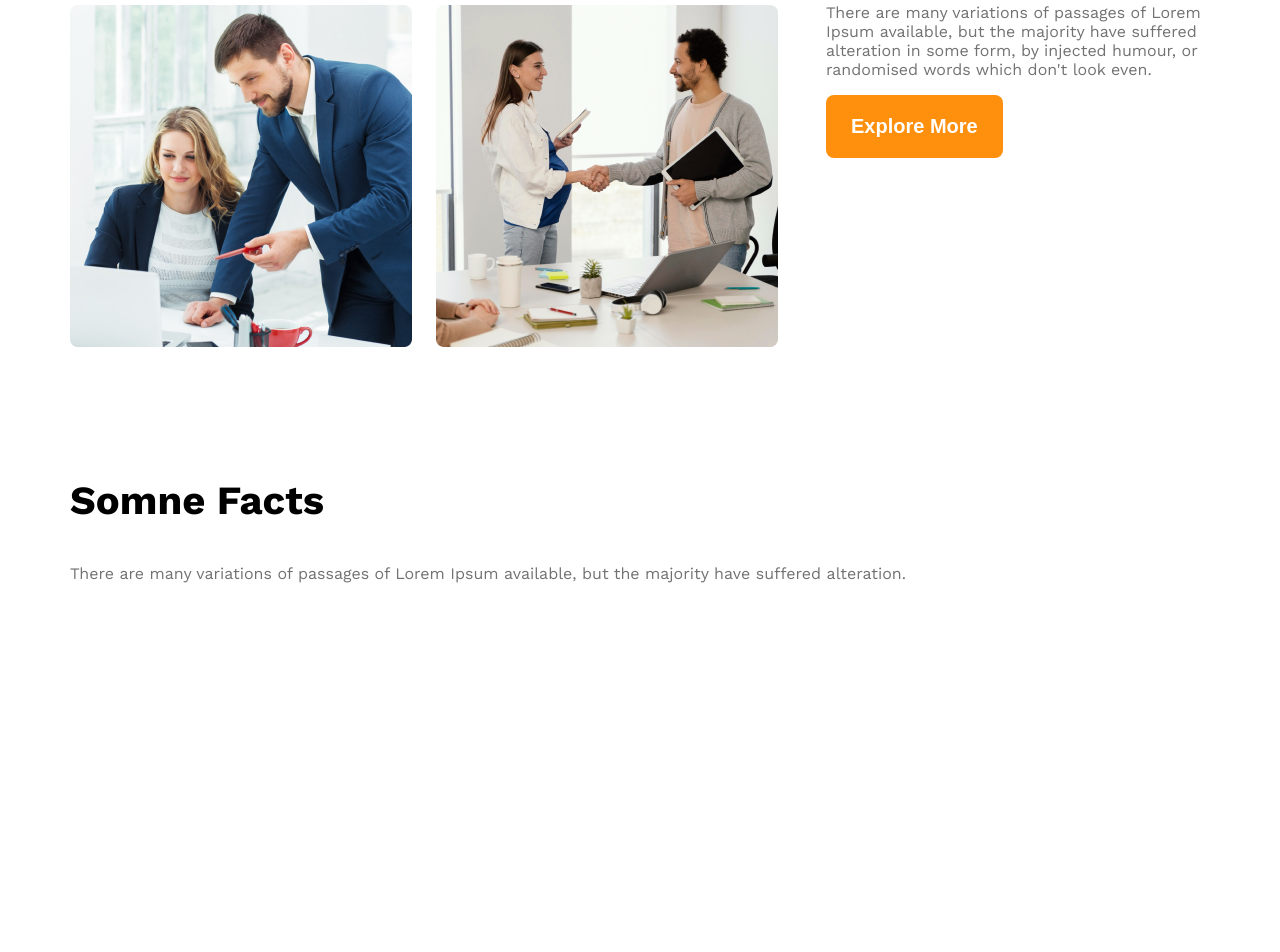
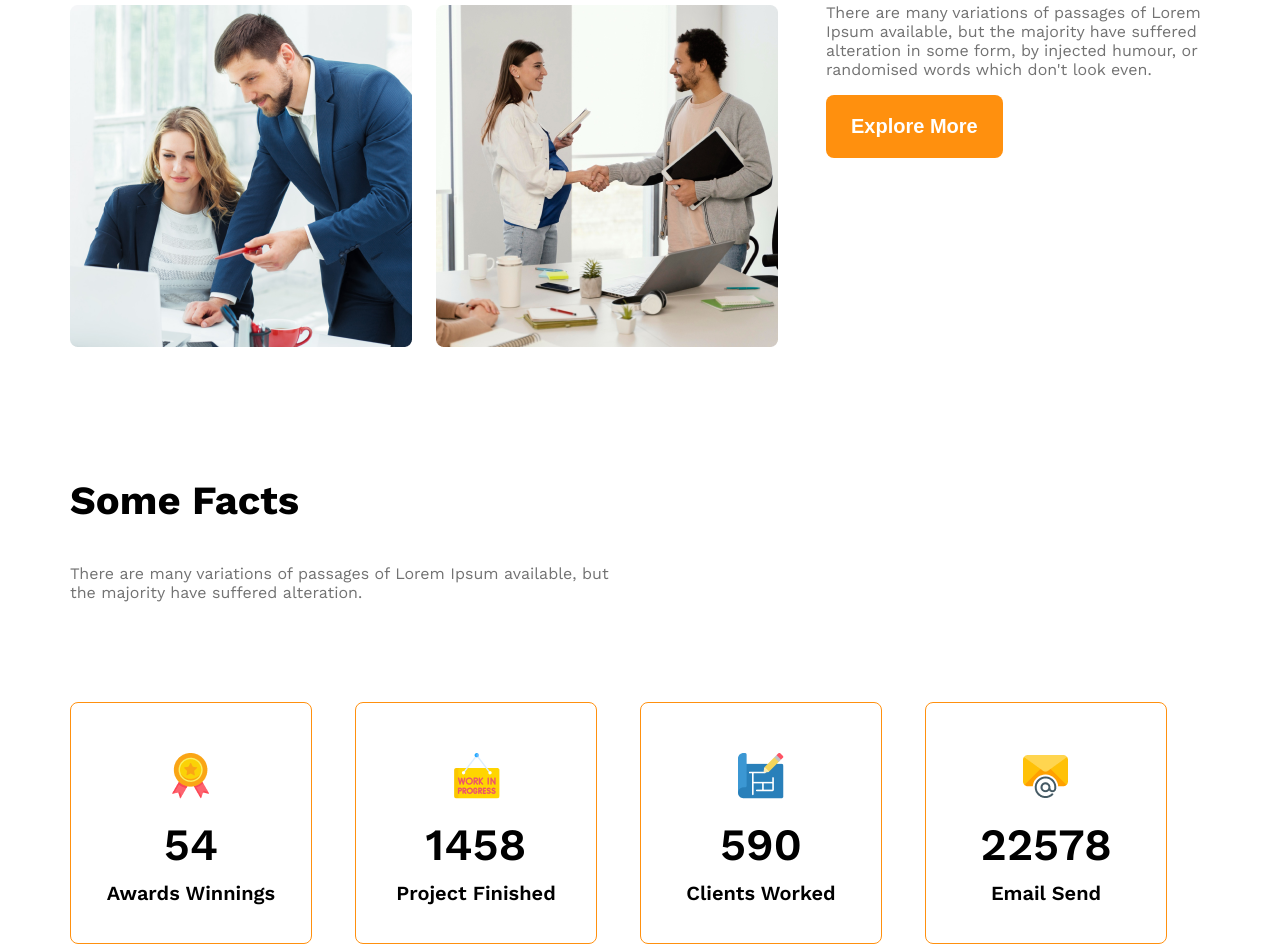
Before and after one commit to SubrotoChandaShuvo/g3-archetects-website, a plain HTML site: page index.html in a window 1280 px wide. Shown: the part 1675-2627 px from the top of the page. Before the commit the page ends 2439 px from the top, so only its background shows below. Drawn offline with nearby package versions, Linux system fonts and the light colour scheme.

Commit message:
added fact card option

```diff
--- a/index.html
+++ b/index.html
@@ -66,32 +66,40 @@
       <section class="features"></section>
       <!-- Some Facts section -->
       <section class="some-facts">
-        <h3 class="section-title">Somne Facts</h3>
-        <p class="text-light-gray">
+        <h3 class="section-title">Some Facts</h3>
+        <p class="text-light-gray fact-description">
           There are many variations of passages of Lorem Ipsum available, but
           the majority have suffered alteration.
         </p>
         <div class="facts-container">
           <!-- .fact*4>img.fact-icon+h4.fact-number+h5.fact-name -->
-          <div class="fact">
-            <img src="" alt="" class="fact-icon" />
-            <h4 class="fact-number"></h4>
-            <h5 class="fact-name"></h5>
+          <div class="fact display-flex">
+            <div>
+              <img src="images/icons/ribon.png" alt="" class="fact-icon" />
+              <h4 class="fact-number">54</h4>
+              <h5 class="fact-name">Awards Winnings</h5>
+            </div>
           </div>
-          <div class="fact">
-            <img src="" alt="" class="fact-icon" />
-            <h4 class="fact-number"></h4>
-            <h5 class="fact-name"></h5>
+          <div class="fact display-flex">
+            <div>
+              <img src="images/icons/customers.png" alt="" class="fact-icon" />
+              <h4 class="fact-number">1458</h4>
+              <h5 class="fact-name">Project Finished</h5>
+            </div>
           </div>
-          <div class="fact">
-            <img src="" alt="" class="fact-icon" />
-            <h4 class="fact-number"></h4>
-            <h5 class="fact-name"></h5>
+          <div class="fact display-flex">
+            <div>
+              <img src="images/icons/projects.png" alt="" class="fact-icon" />
+              <h4 class="fact-number">590</h4>
+              <h5 class="fact-name">Clients Worked</h5>
+            </div>
           </div>
-          <div class="fact">
-            <img src="" alt="" class="fact-icon" />
-            <h4 class="fact-number"></h4>
-            <h5 class="fact-name"></h5>
+          <div class="fact display-flex">
+            <div>
+              <img src="images/icons/email.png" alt="" class="fact-icon" />
+              <h4 class="fact-number">22578</h4>
+              <h5 class="fact-name">Email Send</h5>
+            </div>
           </div>
         </div>
       </section>
--- a/styles/architects.css
+++ b/styles/architects.css
@@ -82,7 +82,43 @@ main > section{
 .banner-image{
     width: 100%;
 }
-
+/* some fact related styles */
+.facts-container{
+    display: grid;
+    grid-template-columns: repeat(4, 1fr);
+    /* gap: 125px; */
+}
+.fact{
+    border: 1px solid #FF900E;
+    width: 240px;
+    height: 240px;
+    border-radius: 8px;
+    align-items: center;
+    justify-content: center;
+    text-align: center;
+    /* padding: 36px 50px; */
+}
+.fact-name{
+    font-size: 1.25rem;
+    font-weight: 600;
+    margin-top: 10px;
+}
+.fact-number{
+    font-size: 2.8rem;
+    font-weight: 600;
+    margin-top: 5px;
+    margin-bottom: 10px;
+}
+.fact-description{
+    max-width: 540px;
+    margin-top: 24px;
+    margin-bottom: 100px;
+}
+.fact-icon{
+    margin-top: 46px;
+    margin-bottom: 10px;
+    /* margin-bottom: 5px; */
+}
 /* teams style */
 .teams{
     align-items: center;
```
